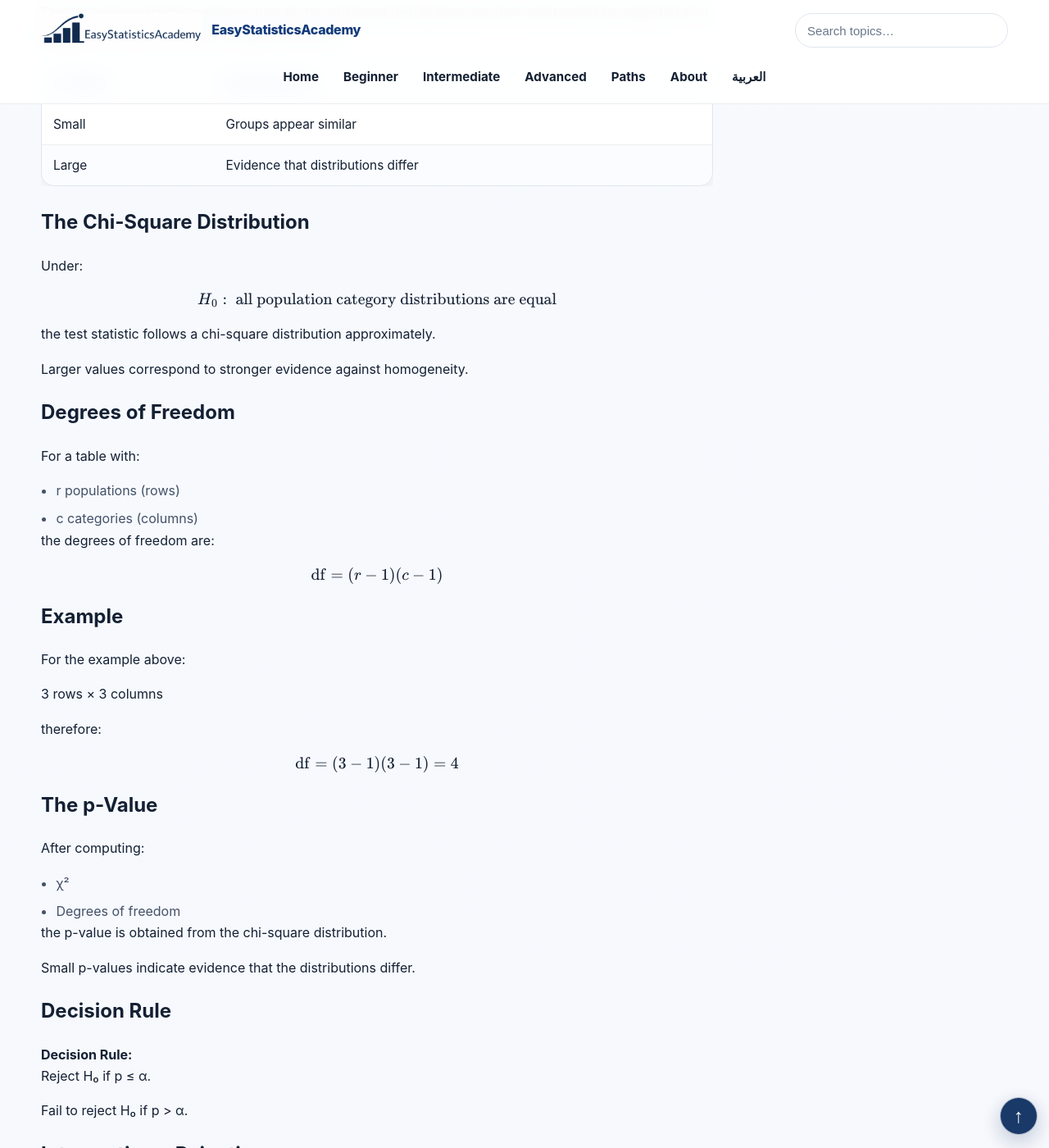
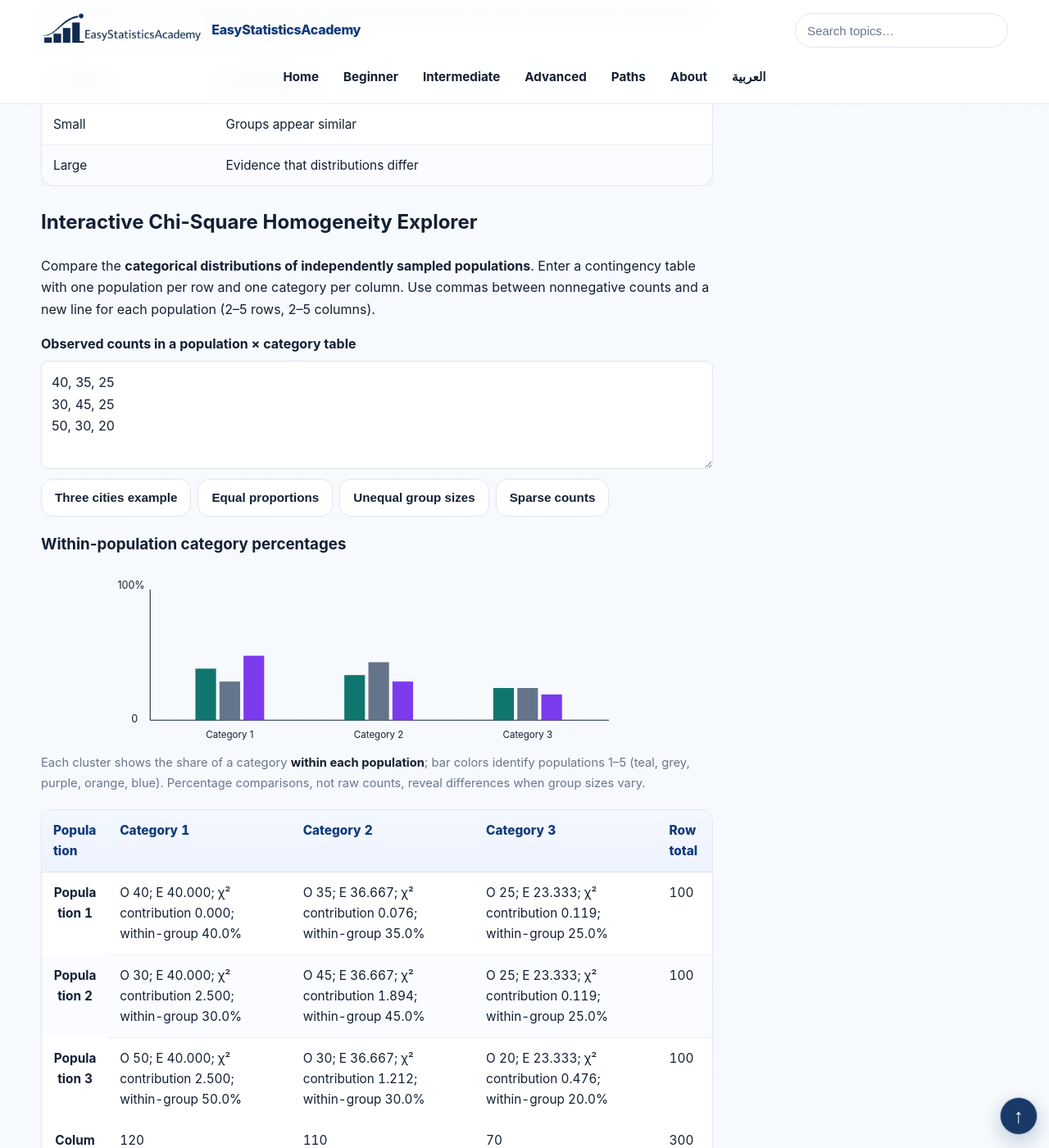
Before and after one commit to ammar-homaida-statistics/easystatisticsacademy, a Jekyll site: the page built from inference/classical-tests/chi-square-homogeneity-test/index.md, in a window 1280 px wide and 1400 px high, scrolled down 2731 px. Shown: the whole window at 82% size. Built offline with Jekyll 4.4.1, drawn with Linux system fonts in a browser that asks for light colours; some of the changed text lies outside the part shown.

Commit message:
Batch #67: integrate interactive chi-square homogeneity lab into existing lesson

```diff
--- a/inference/classical-tests/chi-square-homogeneity-test/index.md
+++ b/inference/classical-tests/chi-square-homogeneity-test/index.md
@@ -305,6 +305,59 @@ sidebar: false
       </table>
 
     </div>
+
+
+    <!-- Batch #67 — Chi-square homogeneity explorer for independent populations. -->
+    <section id="esa-homogeneity-lab" class="concept-box" aria-labelledby="esa-hom-title">
+      <h2 id="esa-hom-title">Interactive Chi-Square Homogeneity Explorer</h2>
+      <p>Compare the <strong>categorical distributions of independently sampled populations</strong>. Enter a contingency table with one population per row and one category per column. Use commas between nonnegative counts and a new line for each population (2–5 rows, 2–5 columns).</p>
+      <label for="esa-hom-input">Observed counts in a population × category table</label>
+      <textarea id="esa-hom-input" rows="4" spellcheck="false">40, 35, 25
+30, 45, 25
+50, 30, 20</textarea>
+      <div class="esa-hom-controls">
+        <button type="button" class="btn btn-outline" id="esa-hom-cities">Three cities example</button>
+        <button type="button" class="btn btn-outline" id="esa-hom-balanced">Equal proportions</button>
+        <button type="button" class="btn btn-outline" id="esa-hom-unequal">Unequal group sizes</button>
+        <button type="button" class="btn btn-outline" id="esa-hom-sparse">Sparse counts</button>
+      </div>
+      <p id="esa-hom-error" role="alert" hidden></p>
+      <section id="esa-hom-results" aria-live="polite" aria-atomic="true" aria-label="Chi-square homogeneity results">
+        <h3>Within-population category percentages</h3>
+        <svg id="esa-hom-chart" viewBox="0 0 620 210" role="img"
+          aria-label="Within-population category percentages by group"></svg>
+        <p class="muted-mini">Each cluster shows the share of a category <strong>within each population</strong>; bar colors identify populations 1–5 (teal, grey, purple, orange, blue). Percentage comparisons, not raw counts, reveal differences when group sizes vary.</p>
+        <div class="table-wrap">
+          <table id="esa-hom-table" aria-label="Observed and expected cell counts and chi-square contributions"></table>
+        </div>
+        <p><strong>Total N:</strong> <output id="esa-hom-n">300</output>.
+          <strong>Pearson χ²:</strong> <output id="esa-hom-chi">8.896104</output>.
+          <strong>df:</strong> <output id="esa-hom-df">4</output>.
+          <strong>Upper-tail p-value:</strong> <output id="esa-hom-p">0.063750</output>.</p>
+        <p id="esa-hom-warning">All expected cell counts are at least 5.</p>
+        <p id="esa-hom-decision">At α = 0.05, do not reject equal categorical distributions.</p>
+      </section>
+      <p class="muted-mini">For cell <strong>i,j</strong>, the expected count under homogeneity is <strong>(row total × column total) / N</strong>. Each cell contributes <strong>(observed − expected)² / expected</strong> to Pearson's chi-square statistic. The reference degrees of freedom are <strong>(rows − 1)(columns − 1)</strong>; the p-value is the asymptotic upper tail, with no Yates continuity correction. Tables with an all-zero row or column are rejected because expected counts would vanish.</p>
+      <p class="muted-mini"><strong>Assumptions and interpretation:</strong> independently selected groups and independent categorical observations, mutually exclusive exhaustive categories, and sufficiently large expected counts for the chi-square approximation. A small expected cell count is flagged but not silently removed. Do not treat a homogeneity design as proof of causality; the same Pearson statistic also appears in an independence test under a different sampling design.</p>
+    </section>
+    <style>
+      #esa-homogeneity-lab{box-sizing:border-box;max-width:100%;min-width:0;overflow-wrap:anywhere}
+      #esa-homogeneity-lab label{display:block;font-weight:650;margin-bottom:8px}
+      #esa-homogeneity-lab textarea{display:block;box-sizing:border-box;width:100%;max-width:100%;min-width:0;
+        resize:vertical;font:inherit;color:var(--text);background:var(--surface);border:1px solid var(--border);
+        border-radius:8px;padding:12px}
+      #esa-homogeneity-lab .esa-hom-controls{display:flex;flex-wrap:wrap;gap:8px;margin:12px 0}
+      #esa-homogeneity-lab .esa-hom-controls button{max-width:100%;white-space:normal}
+      #esa-homogeneity-lab [hidden]{display:none!important}
+      #esa-homogeneity-lab #esa-hom-error{color:#b42318;font-weight:650}
+      #esa-homogeneity-lab #esa-hom-warning{font-weight:600}
+      #esa-homogeneity-lab #esa-hom-chart{display:block;width:100%;height:auto;max-width:650px;margin:auto}
+      #esa-homogeneity-lab .table-wrap{max-width:100%;overflow-x:auto}
+      #esa-homogeneity-lab table{font-variant-numeric:tabular-nums}
+      #esa-homogeneity-lab :is(textarea,button):focus-visible{outline:2px solid var(--accent);outline-offset:2px}
+      @media(max-width:650px){#esa-homogeneity-lab .esa-hom-controls{flex-direction:column;align-items:stretch}}
+    </style>
+    <script src="{{ '/js/chi-square-homogeneity-explorer.js' | relative_url }}" defer></script>
 
     <h2>The Chi-Square Distribution</h2>
 
```
